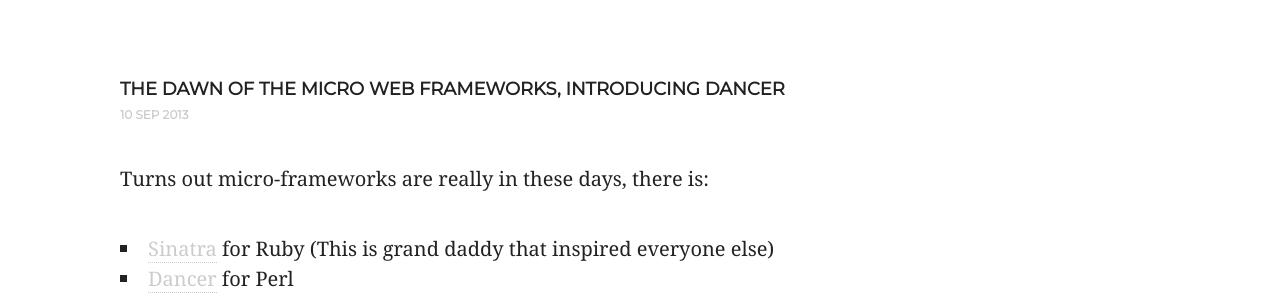
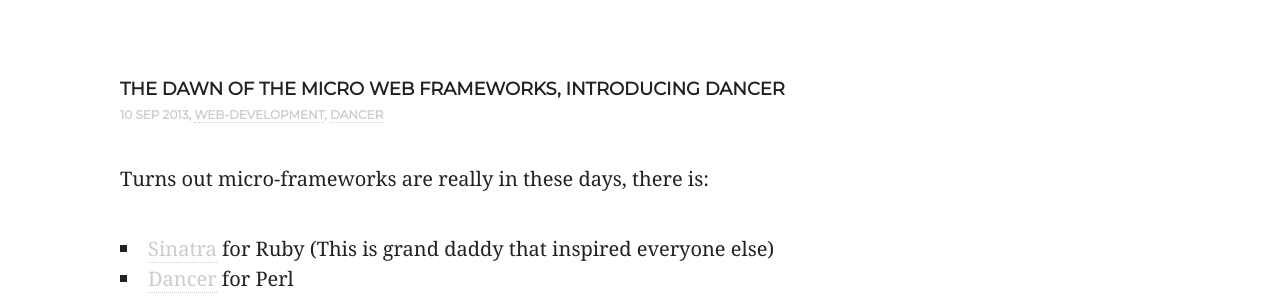
Before and after one commit to gideondsouza/gideondsouza, a Jekyll site: the page built from _posts/2013-09-10-the-dawn-of-the-micro-web-frameworks-introducing-dancer.markdown, in a window 1280 px wide. Shown: the part 273-571 px from the top of the page. Built offline with Jekyll 4.4.1, drawn with Linux system fonts in a browser that asks for light colours; some web fonts are replaced.

Commit message:
Disabled themed blog articles. Added my own.

```diff
--- a/_includes/header.html
+++ b/_includes/header.html
@@ -17,7 +17,7 @@
         <a href="http://stackoverflow.com/cv/gideondsouza"
             class="{% if page.url == '/blog/index.html' %}selected{% endif %}" target="_blank">Resume</a>
 			</nav>
-
+      <!-- <section><a href="#">abc</a></section> -->
 		</div>
 
     </div>
--- a/_layouts/blog.html
+++ b/_layouts/blog.html
@@ -9,7 +9,7 @@
 
         <header class="section-header">
             <h4 class="section-title">Welcome to my blog</h4>
-            <span class="section-subtitle">Random thoughts about life &amp; web development</span>
+            <span class="section-subtitle">Thoughts about life, hacking and &amp; programming</span>
         </header>
 
         <ul id="posts-list">
--- a/_posts/2013-09-10-the-dawn-of-the-micro-web-frameworks-introducing-dancer.markdown
+++ b/_posts/2013-09-10-the-dawn-of-the-micro-web-frameworks-introducing-dancer.markdown
@@ -1,8 +1,10 @@
 ---
 layout: post
-title:  "the dawn of the micro web frameworks, introducing dancer"
+title:  The dawn of the micro web frameworks, introducing dancer
 date:   2013-09-10
-categories: jekyll update
+tags:
+- web-development
+- dancer
 ---
 
 Turns out micro-frameworks are really in these days, there is:
```
Also changed, not shown: _posts/2012-06-03-how-to-get-the-current-location-address-and-send-it-to-a-server-on-android.markdown (added, +74 -0 lines), _posts/_2013-09-08-white-flowers.markdown (renamed from _posts/2013-09-08-white-flowers.markdown), _posts/_2013-11-01-in-venice.markdown (renamed from _posts/2013-11-01-in-venice.markdown), _posts/_2013-11-20-code-like.markdown (renamed from _posts/2013-11-20-code-like.markdown), _posts/_2013-12-31-perfect-cake.markdown (renamed from _posts/2013-12-31-perfect-cake.markdown), _posts/_2014-02-24-hexagon-portfolio.markdown (renamed from _posts/2014-02-24-hexagon-portfolio.markdown), _posts/_2014-03-01-themeforest-support.markdown (renamed from _posts/2014-03-01-themeforest-support.markdown), _posts/_2014-04-12-themeforest-marketing.markdown (renamed from _posts/2014-04-12-themeforest-marketing.markdown).
